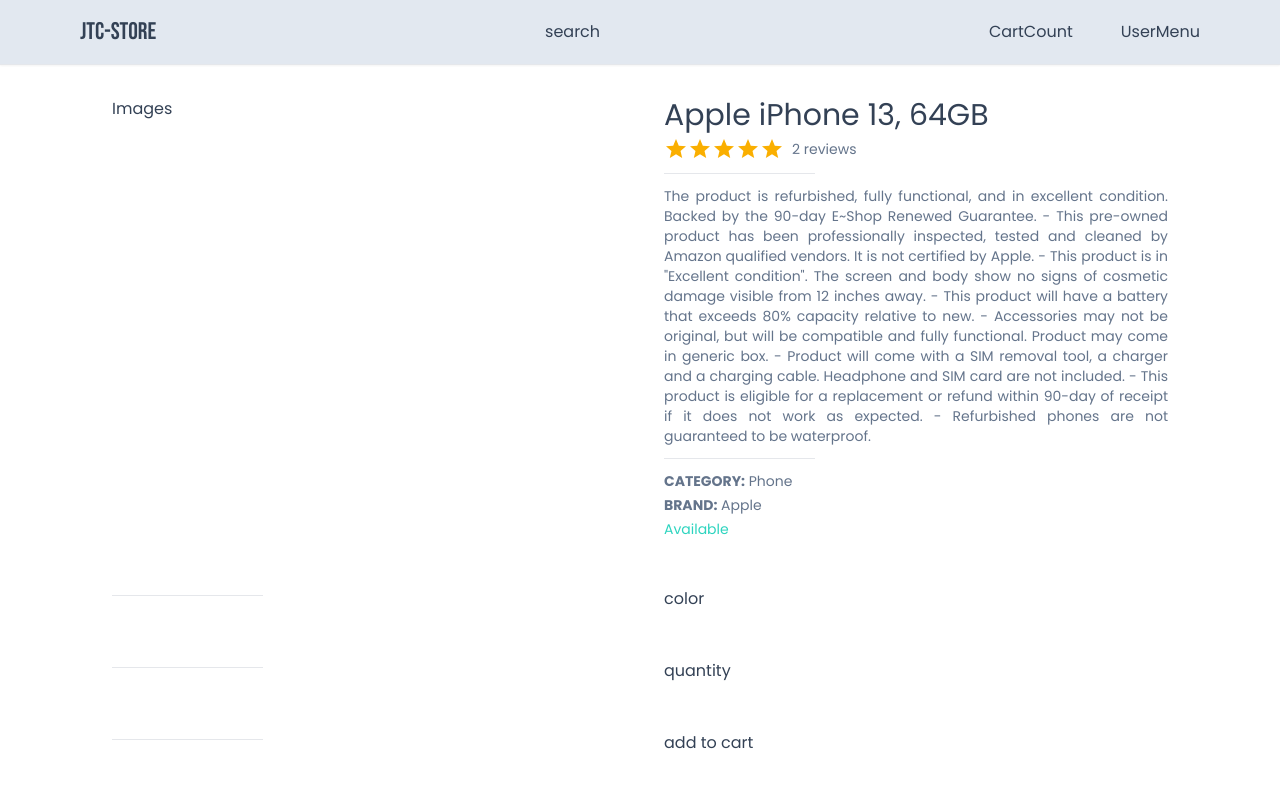
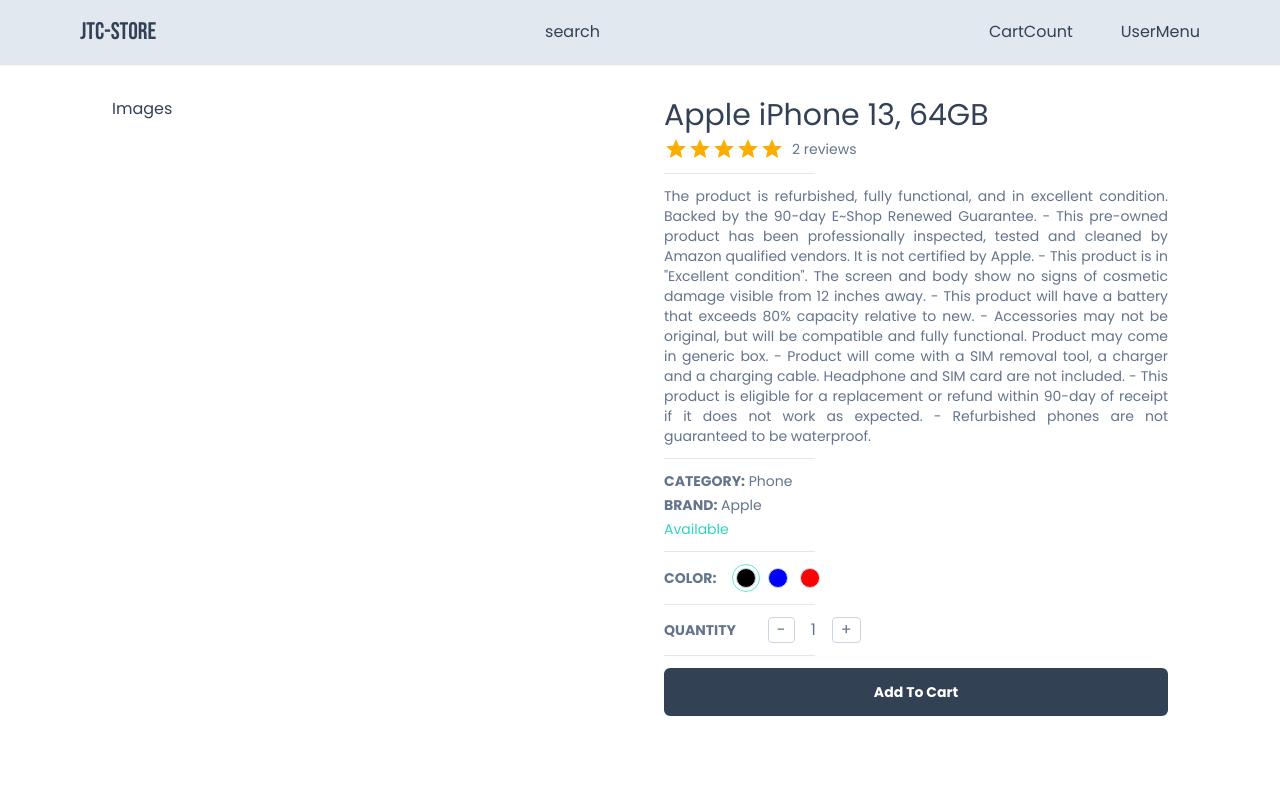
Before and after one commit to ittstevin/JTC-store, a Next.js app: page /product/1 in a window 1280 px wide. Shown: the top 800 px of the page. Built offline with nearby package versions, Linux system fonts and the light colour scheme.

Commit message:
improved finished adding the button

```diff
--- /dev/null
+++ b/app/components/Button.tsx
@@ -0,0 +1,50 @@
+'use client';
+
+import { IconType } from "react-icons";
+
+interface ButtonProps{
+    label: string,
+    disabled?: boolean,
+    outline?:boolean,
+    small?: boolean,
+    custom?: string,
+    icon?: IconType
+    onClick: (e: React.MouseEvent<HTMLButtonElement>) => void;
+}
+
+const Button: React.FC<ButtonProps> = ({
+    label,
+    disabled,
+    outline,
+    small,
+    custom,
+    icon: Icon,
+    onClick,
+}) => {
+    return (
+        <button disabled = {disabled} className={`
+        disabled:opacity-70
+        disabled:cursor-not-allowed
+        rounded-md
+        hover:opacity-80
+        transition
+        w-full
+        border-slate-700
+        flex
+        items-center
+        justify-center
+        gap-2
+        ${outline? "bg-white" : 'bg-slate-700'}
+        ${outline? "text-slate-700" : 'text-white'}
+        ${small? 'text-sm font-light': 'text-md font-semibold'}
+        ${small? "py-1 px-2 border-[1px]": 'py-3 px-4 border-2'}
+        ${custom? custom : ''}
+        `}
+        >
+            {Icon && <Icon size={24}/>}
+            {label}
+        </button>
+     );
+}
+
+export default Button;
--- /dev/null
+++ b/app/components/products/SetColor.tsx
@@ -0,0 +1,57 @@
+'use client';
+
+import { CartProductType, selectedImgType } from "@/app/product/[productId]/ProductDetails";
+
+interface SetColorProps{
+    images: selectedImgType[],
+    cartProduct: CartProductType,
+    handleColorSelect: (value: selectedImgType) => void
+}
+
+const SetColor: React.FC<SetColorProps> = ({
+    images,
+    cartProduct,
+    handleColorSelect
+}) => {
+    return (
+        <div>
+            <div className="flex gap-4 items-center">
+                <span className="font-semibold">COLOR:</span>
+                <div className="flex gap-1">{
+                    images.map((image) => {
+                        return (
+                            <div
+                            key={image.color}
+                            onClick={() => handleColorSelect(image)}
+                            className={`
+                            h-7
+                            w-7
+                            rounded-full
+                            border-teal-300
+                            flex
+                            items-center
+                            justify-center
+                            ${
+                                cartProduct.selectedImg.color === image.color
+                                ? 'border-[1.5px]'
+                                : 'border-none'
+                            }
+                            `}>
+                                <div style={{background: image.colorCode}} className="
+                                h-5
+                                w-5
+                                rounded-full
+                                border-[1.2px]
+                                border-slate-300
+                                cursor-pointer
+                                "></div>
+                            </div>
+                        )
+                    })
+                    }</div>
+            </div>
+        </div>
+     );
+}
+
+export default SetColor;
--- /dev/null
+++ b/app/components/products/SetQuantity.tsx
@@ -0,0 +1,32 @@
+'use client'
+
+import { CartProductType } from "@/app/product/[productId]/ProductDetails";
+
+interface SetQtyProps{
+    cartCounter?: boolean;
+    cartProduct: CartProductType;
+    handleQtyIncrease: () => void;
+    handleQtyDecrease: () => void;
+}
+
+const btnStyles = "border-[1.2px] border-slate-300 px-2 rounded"
+
+const SetQuantity: React.FC<SetQtyProps> = ({
+    cartCounter,
+    cartProduct,
+    handleQtyIncrease,
+    handleQtyDecrease,
+}) => {
+    return (
+        <div className="flex gap-8 items-center">
+            {cartCounter ? null : <div className="font-semibold">QUANTITY</div>}
+            <div className="flex gap-4 items-center text-base">
+                <button onClick={handleQtyDecrease} className={btnStyles}>-</button>
+                <div>{cartProduct.quantity}</div>
+                <button onClick={handleQtyIncrease} className={btnStyles}>+</button>
+            </div>
+        </div>
+    )
+}
+
+export default SetQuantity;
--- a/app/product/[productId]/ProductDetails.tsx
+++ b/app/product/[productId]/ProductDetails.tsx
@@ -1,18 +1,78 @@
 "use client";
 
+import Button from "@/app/components/Button";
+import SetColor from "@/app/components/products/SetColor";
+import SetQuantity from "@/app/components/products/SetQuantity";
 import { Rating } from "@mui/material";
+import { useCallback, useState } from "react";
 
 interface ProductDetailsProps{
     product: any
+}
+
+export type CartProductType = {
+    id: string,
+    name: string,
+    description: string,
+    category: string,
+    brand: string,
+    selectedImg: selectedImgType,
+    quantity: number,
+    price: number
+}
+
+export type selectedImgType = {
+    color: string,
+    colorCode: string,
+    image: string
 }
 
 const Horizontal =() => {
     return <hr className="w-[30%] my-2"/>
 };
 
-const ProductDetails:React.FC<ProductDetailsProps> = ({ product }) => {
+    const ProductDetails:React.FC<ProductDetailsProps> = ({ product }) => {
+
+    const [CartProduct, setCartProduct] = useState<CartProductType>({
+        id: product.id,
+        name: product.name,
+        description: product.description,
+        category: product.category,
+        brand: product.brand,
+        selectedImg: { ...product.images[0] },
+        quantity: 1,
+        price: product.price,
+    })
+
+    console.log(CartProduct)
 
     const productRating = product.reviews.reduce((acc:number, item:any) => item.rating + acc, 0) / product.reviews.length
+
+    const handleColorSelect = useCallback((value: selectedImgType) => {
+        setCartProduct((prev) => {
+            return {...prev, selectedImg: value}
+        })
+    },[CartProduct.selectedImg])
+
+    const handleQtyIncrease = useCallback(() => {
+        if (CartProduct.quantity === 99){
+            return;
+        }
+
+        setCartProduct((prev) => {
+            return {...prev, quantity: prev.quantity + 1}
+        });
+    },[CartProduct]);
+
+    const handleQtyDecrease = useCallback(() => {
+        if (CartProduct.quantity === 1){
+            return;
+        }
+        setCartProduct((prev) => {
+            return {...prev, quantity: prev.quantity - 1}
+        });
+    },[CartProduct]);
+
 
     return (
         <div className="grid grid-cols-1 md:grid-cols-2 gap-12">
@@ -33,13 +93,26 @@
                     <span className="font-semibold">BRAND:</span> {product.brand}
                 </div>
                 <div className={product.inStock ? 'text-teal-400' : 'text-rose-400'}>{product.inStock ? "Available" : "Out of Stock"}</div>
+                <Horizontal />
+                <SetColor
+                cartProduct={CartProduct}
+                images={product.images}
+                handleColorSelect={handleColorSelect}
+                />
+                <Horizontal />
+                <SetQuantity
+                cartProduct={CartProduct}
+                handleQtyIncrease={handleQtyIncrease}
+                handleQtyDecrease={handleQtyDecrease}
+                />
+                <Horizontal />
+                <div>
+                    <Button
+                    label="Add To Cart"
+                    onClick={() => {}}
+                    />
+                </div>
             </div>
-            <Horizontal />
-            <div>color</div>
-            <Horizontal />
-            <div>quantity</div>
-            <Horizontal />
-            <div>add to cart</div>
         </div>
      );
 }
```
